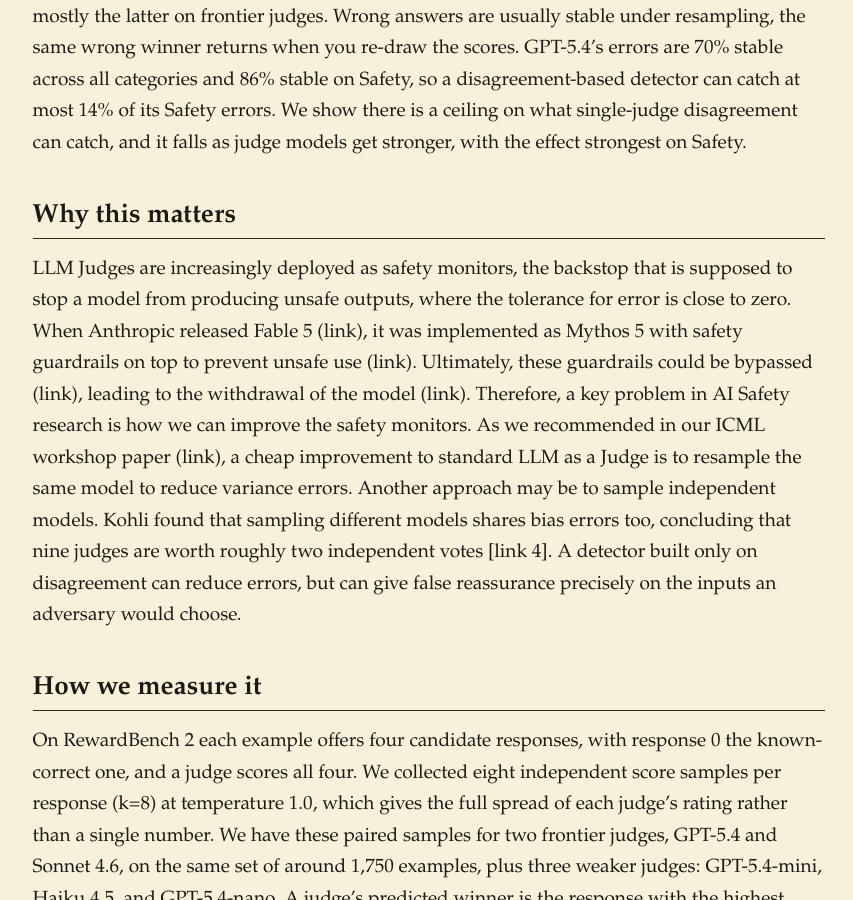
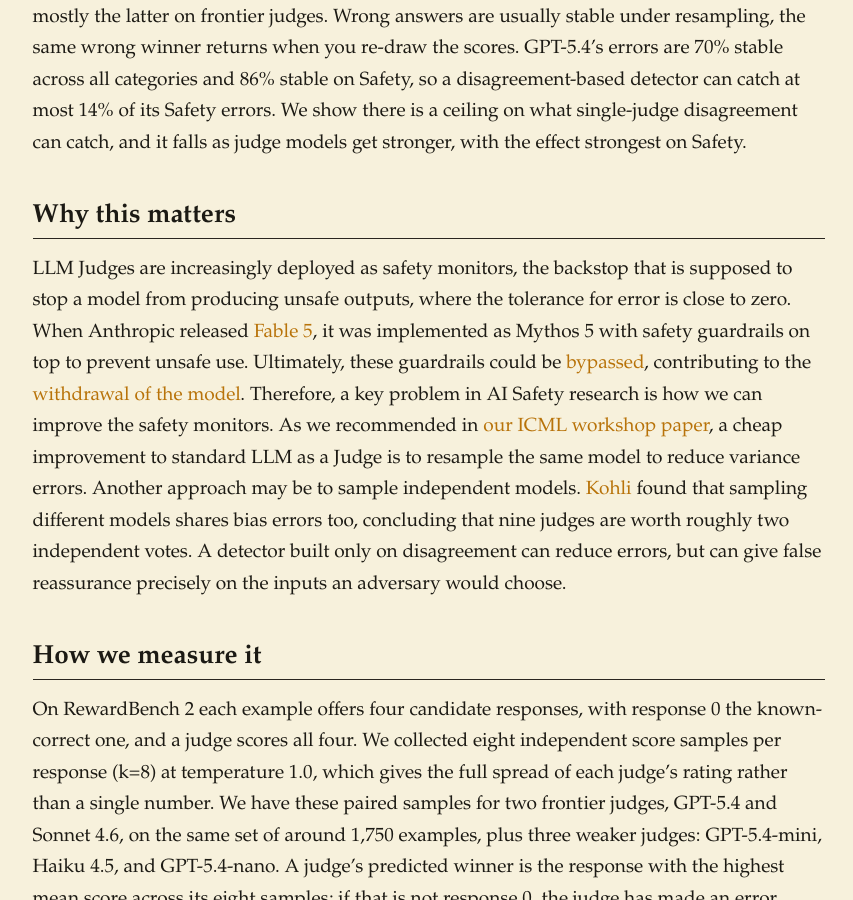
Before and after one commit to ryanlail/ryanlail.github.io, a Jekyll site: the page built from _posts/2026-06-21-quantifying-blind-spots-of-llm-evaluators.md, in a window 1280 px wide and 900 px high, scrolled down 355 px. Shown: the whole window, without its empty margins (162-1015 px from the left). Built offline with Jekyll 4.4.1, drawn with Linux system fonts in a browser that asks for light colours; some of the changed text lies outside the part shown.

Commit message:
Use original figures and fill in reference links
Replace the placeholder reconstructions with the author's original
full-resolution charts, and fill in the previously empty reference links
(Fable 5 / Mythos 5 withdrawal, the ICML workshop paper, and the Kohli
correlated-panels work).

Co-Authored-By: Claude Opus 4.8 <noreply@anthropic.com>
Claude-Session: https://claude.ai/code/session_012As2aoUMdVHxzPqzr8P24o

```diff
--- a/_posts/2026-06-21-quantifying-blind-spots-of-llm-evaluators.md
+++ b/_posts/2026-06-21-quantifying-blind-spots-of-llm-evaluators.md
@@ -15,7 +15,7 @@ When an LLM judge makes a wrong safety decision, does its own uncertainty know?
 
 ## Why this matters
 
-LLM Judges are increasingly deployed as safety monitors, the backstop that is supposed to stop a model from producing unsafe outputs, where the tolerance for error is close to zero. When Anthropic released Fable 5 (link), it was implemented as Mythos 5 with safety guardrails on top to prevent unsafe use (link). Ultimately, these guardrails could be bypassed (link), leading to the withdrawal of the model (link). Therefore, a key problem in AI Safety research is how we can improve the safety monitors. As we recommended in our ICML workshop paper (link), a cheap improvement to standard LLM as a Judge is to resample the same model to reduce variance errors. Another approach may be to sample independent models. Kohli found that sampling different models shares bias errors too, concluding that nine judges are worth roughly two independent votes [link 4]. A detector built only on disagreement can reduce errors, but can give false reassurance precisely on the inputs an adversary would choose.
+LLM Judges are increasingly deployed as safety monitors, the backstop that is supposed to stop a model from producing unsafe outputs, where the tolerance for error is close to zero. When Anthropic released [Fable 5](https://www.anthropic.com/news/claude-fable-5-mythos-5), it was implemented as Mythos 5 with safety guardrails on top to prevent unsafe use. Ultimately, these guardrails could be [bypassed](https://x.com/elder_plinius/status/2064776322979676227?s=20), contributing to the [withdrawal of the model](https://www.anthropic.com/news/fable-mythos-access). Therefore, a key problem in AI Safety research is how we can improve the safety monitors. As we recommended in [our ICML workshop paper](https://arxiv.org/abs/2604.13717), a cheap improvement to standard LLM as a Judge is to resample the same model to reduce variance errors. Another approach may be to sample independent models. [Kohli](https://arxiv.org/abs/2605.29800) found that sampling different models shares bias errors too, concluding that nine judges are worth roughly two independent votes. A detector built only on disagreement can reduce errors, but can give false reassurance precisely on the inputs an adversary would choose.
 
 ## How we measure it
 
```
Also changed, not shown: other parts of _posts/2026-06-21-quantifying-blind-spots-of-llm-evaluators.md (+1 -1 lines), assets/images/fig1_bias_share_by_category.png, assets/images/fig2_cross_judge_overlap.png, assets/images/fig_family_overlap.png.
